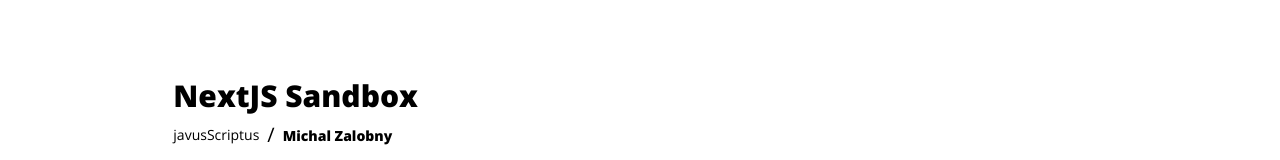
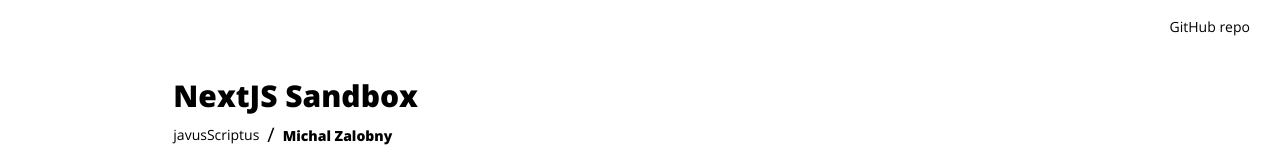
Before and after one commit to michalzalobny/next-sandbox, a Next.js app: page / in a window 1280 px wide. Shown: the top 160 px of the page. Built offline with nearby package versions, Linux system fonts and the light colour scheme; no server answers.

Commit message:
Add github repo link

```diff
--- a/src/components/Layout/Layout.styles.ts
+++ b/src/components/Layout/Layout.styles.ts
@@ -1,4 +1,6 @@
 import styled, { css } from 'styled-components';
+
+import { underline } from 'utils/sharedStyled';
 
 interface ReadyWrapperProps {
   isReady: boolean;
@@ -23,3 +25,16 @@
       pointer-events: none;
     `}
 `;
+
+export const GithubWrapper = styled.div`
+  position: fixed;
+  z-index: 20;
+  top: 20px;
+  right: 30px;
+`;
+
+export const GithubLink = styled.a`
+  position: relative;
+  font-size: 14px;
+  ${underline};
+`;
--- a/src/components/Layout/Layout.tsx
+++ b/src/components/Layout/Layout.tsx
@@ -1,4 +1,6 @@
 import React, { useEffect } from 'react';
+
+import { LinkHandler } from 'components/LinkHandler/LinkHandler';
 
 import * as S from './Layout.styles';
 
@@ -23,6 +25,11 @@
   return (
     <>
       <S.ReadyWrapper isReady={isReady}></S.ReadyWrapper>
+      <S.GithubWrapper>
+        <LinkHandler isExternal elHref="https://github.com/javusScriptus/next-sandbox">
+          <S.GithubLink>GitHub repo</S.GithubLink>
+        </LinkHandler>
+      </S.GithubWrapper>
       {children}
     </>
   );
```
